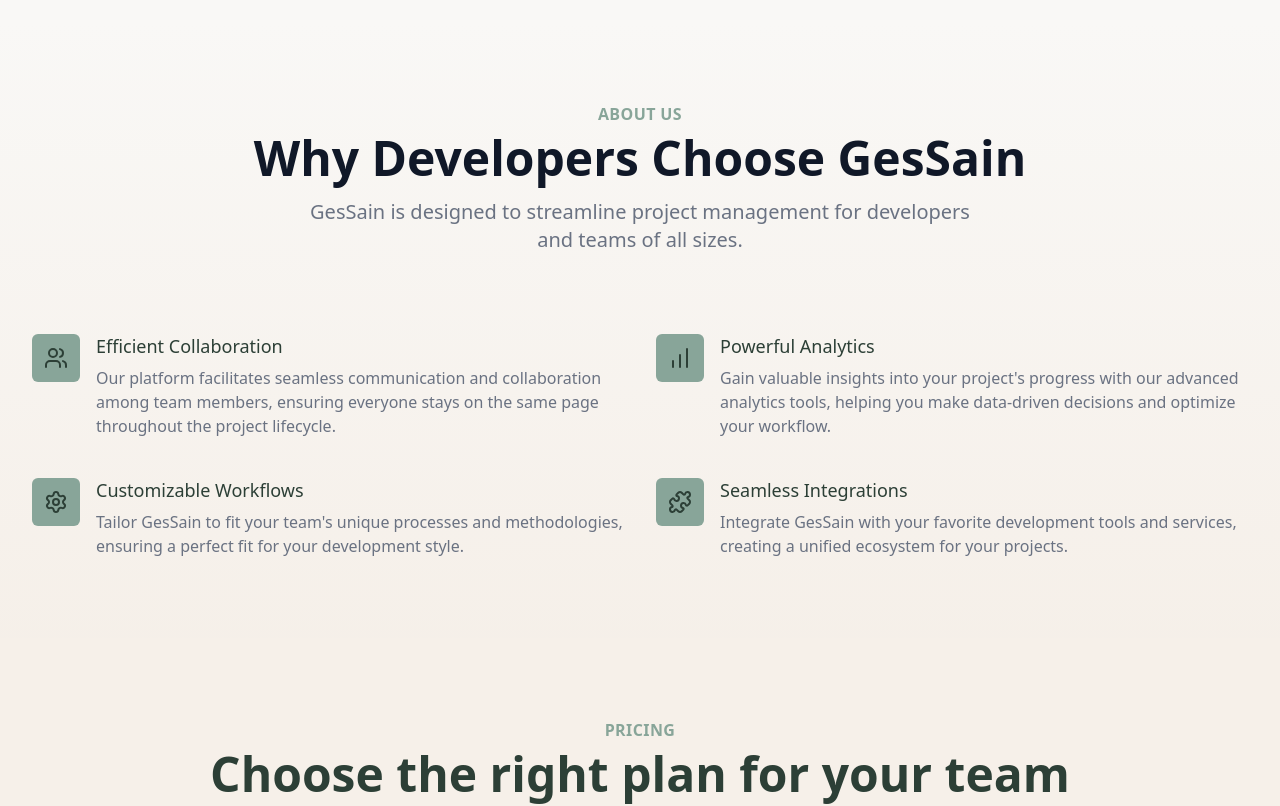
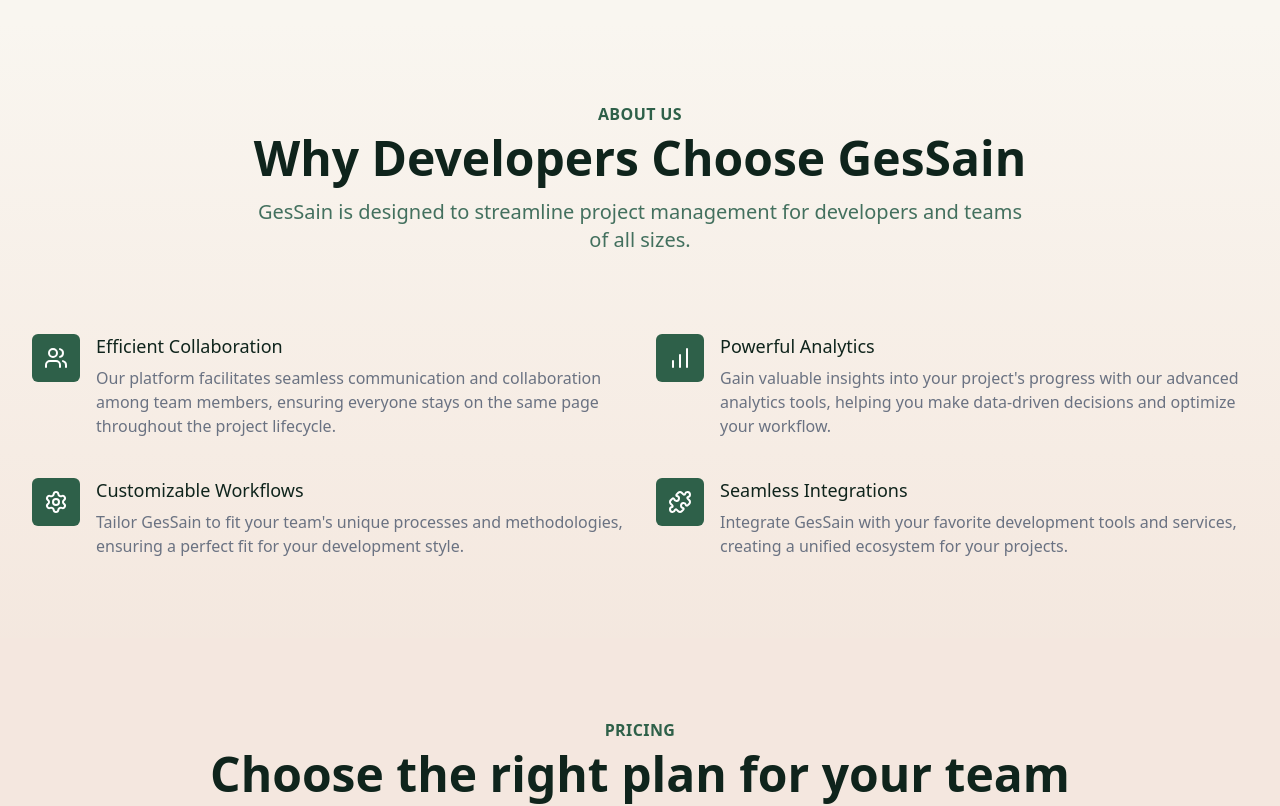
Before and after one commit to Mgtsampayan/Portfolio2026, a Next.js app: page / in a window 1280 px wide. Shown: the part 2420-3226 px from the top of the page. Built offline with nearby package versions, Linux system fonts and the light colour scheme.

Commit message:
feat: Add global styling with nature-inspired color palette, light/dark themes, animations, and an animated About section.

```diff
--- a/app/components/About.tsx
+++ b/app/components/About.tsx
@@ -36,10 +36,10 @@
             <div className="max-w-7xl mx-auto px-4 sm:px-6 lg:px-8">
                 <div className={`lg:text-center transition-all duration-800 ${isVisible ? 'animate-fade-in-up' : 'opacity-0 translate-y-8'}`}>
                     <h2 className="text-base text-primary dark:text-primary font-semibold tracking-wide uppercase">About Us</h2>
-                    <p className="mt-2 text-3xl font-extrabold text-gray-900 dark:text-white sm:text-4xl lg:text-5xl">
+                    <p className="mt-2 text-3xl font-extrabold text-foreground dark:text-foreground sm:text-4xl lg:text-5xl">
                         Why Developers Choose GesSain
                     </p>
-                    <p className="mt-4 max-w-2xl text-xl text-gray-500 dark:text-gray-300 lg:mx-auto">
+                    <p className="mt-4 text-xl text-muted-foreground dark:text-muted-foreground max-w-3xl mx-auto">
                         GesSain is designed to streamline project management for developers and teams of all sizes.
                     </p>
                 </div>
--- a/app/globals.css
+++ b/app/globals.css
@@ -1,11 +1,20 @@
 @import "tailwindcss";
 
 @theme {
-    --color-sage: #8BA49A;
-    --color-warm-honey: #D4A574;
-    --color-stone-white: #FAF9F6;
-    --color-deep-plantation: #2C3E36;
-    --color-deep-sage: #4A635D;
+    /* ═══════════════════════════════════════════════════════════════════════════
+       🌿 SERENE NATURE TONES - Color Palette
+       A calming, nature-inspired palette with excellent light/dark mode contrast
+       ═══════════════════════════════════════════════════════════════════════════ */
+    --color-forest-mist: #7A9E7E;
+    /* Primary: Soft forest green */
+    --color-terracotta-glow: #C4836A;
+    /* Secondary: Warm terracotta accent */
+    --color-warm-cream: #FDF8F3;
+    /* Light background: Warm cream */
+    --color-deep-forest: #1E3A2F;
+    /* Dark text / Dark mode bg base */
+    --color-moss-stone: #4D6B5A;
+    /* Muted green for accents */
 
     /* Semantic Colors Mapping */
     --color-background: hsl(var(--background));
@@ -67,95 +76,101 @@
 }
 
 /*
-  Based on Shadcn UI variables.
-  Converted "Sage & Stone" palette to HSL for compatibility with existing components using hsl(var(--...)).
+  🌿 SERENE NATURE TONES
+  A harmonious palette featuring soft forest greens, warm terracotta accents,
+  and creamy neutrals designed for excellent readability in both light and dark modes.
 */
 @layer base {
     :root {
-        /* Background: Stone White #FAF9F6 -> 45 20% 97% */
-        --background: 45 20% 97%;
+        /* Background: Warm Cream - soft and inviting */
+        --background: 35 45% 96%;
 
-        /* Foreground: Deep Plantation #2C3E36 -> 153 17% 21% */
-        --foreground: 153 17% 21%;
+        /* Foreground: Deep Forest - rich, dark green for excellent readability */
+        --foreground: 156 40% 10%;
 
-        /* Card: White or very light stone */
-        --card: 0 0% 100%;
-        --card-foreground: 153 17% 21%;
+        /* Card: Crisp white with subtle warmth */
+        --card: 40 30% 98%;
+        --card-foreground: 156 40% 10%;
 
         /* Popover */
-        --popover: 0 0% 100%;
-        --popover-foreground: 153 17% 21%;
+        --popover: 40 30% 98%;
+        --popover-foreground: 156 40% 10%;
 
-        /* Primary: Sage Green #8BA49A -> 156 14% 59% */
-        --primary: 156 14% 59%;
-        --primary-foreground: 153 17% 21%;
-        /* Dark text on sage for contrast */
+        /* Primary: Deep Forest Green - rich and bold for great contrast */
+        --primary: 152 35% 28%;
+        --primary-foreground: 0 0% 100%;
 
-        /* Secondary: Warm Honey #D4A574 -> 30 53% 64% */
-        --secondary: 30 53% 64%;
-        --secondary-foreground: 153 17% 21%;
+        /* Secondary: Rich Terracotta - warm and inviting */
+        --secondary: 16 50% 52%;
+        --secondary-foreground: 0 0% 100%;
 
-        /* Muted: Light Grayish Green */
-        --muted: 156 10% 90%;
-        --muted-foreground: 153 10% 40%;
+        /* Muted: Soft sage background with readable dark text */
+        --muted: 130 15% 90%;
+        --muted-foreground: 156 25% 35%;
 
-        /* Accent: Used for hovers, slightly darker stone */
-        --accent: 156 14% 90%;
-        --accent-foreground: 153 17% 21%;
+        /* Accent: Light moss for hovers with dark text */
+        --accent: 130 20% 88%;
+        --accent-foreground: 156 40% 10%;
 
         /* Destructive */
-        --destructive: 0 84.2% 60.2%;
+        --destructive: 0 72% 45%;
+        --destructive-foreground: 0 0% 100%;
+
+        /* Border & Input: Visible but soft borders */
+        --border: 130 12% 75%;
+        --input: 130 12% 75%;
+        --ring: 152 35% 28%;
+
+        --radius: 0.5rem;
+
+        /* Charts: Nature-inspired data visualization with good contrast */
+        --chart-1: 152 35% 28%;
+        /* Deep Forest */
+        --chart-2: 16 50% 52%;
+        /* Rich Terracotta */
+        --chart-3: 156 40% 15%;
+        /* Darkest Forest */
+        --chart-4: 39 65% 55%;
+        /* Warm Gold */
+        --chart-5: 180 30% 40%;
+        /* Deep Eucalyptus */
+    }
+
+    .dark {
+        /* Background: Deep Forest base #1E3A2F -> darker variant */
+        --background: 156 32% 8%;
+        --foreground: 30 40% 95%;
+
+        /* Card: Slightly elevated dark surface */
+        --card: 156 28% 11%;
+        --card-foreground: 30 40% 95%;
+
+        --popover: 156 28% 11%;
+        --popover-foreground: 30 40% 95%;
+
+        /* Primary: Forest Mist - slightly brighter for dark mode */
+        --primary: 127 20% 60%;
+        --primary-foreground: 156 32% 10%;
+
+        /* Secondary: Terracotta - warmer glow in dark */
+        --secondary: 16 45% 62%;
+        --secondary-foreground: 156 32% 10%;
+
+        /* Muted: Deep forest muted */
+        --muted: 156 20% 16%;
+        --muted-foreground: 127 12% 65%;
+
+        /* Accent: Subtle forest highlight */
+        --accent: 156 25% 18%;
+        --accent-foreground: 30 40% 95%;
+
+        --destructive: 0 62% 40%;
         --destructive-foreground: 0 0% 98%;
 
         /* Border & Input */
-        --border: 156 14% 85%;
-        --input: 156 14% 85%;
-        --ring: 156 14% 59%;
-        /* Sage ring */
-
-        --radius: 0.5rem;
-
-        /* Custom Charts - Fallback/Placeholder */
-        --chart-1: 156 14% 59%;
-        --chart-2: 30 53% 64%;
-        --chart-3: 153 17% 21%;
-        --chart-4: 43 74% 66%;
-        --chart-5: 27 87% 67%;
-    }
-
-    .dark {
-        /* Background: Deep Plantation #2C3E36 */
-        --background: 153 17% 10%;
-        /* Darker than pure #2C3E36 for bg */
-        --foreground: 45 20% 97%;
-
-        /* Card: Dark Sage */
-        --card: 153 17% 12%;
-        --card-foreground: 45 20% 97%;
-
-        --popover: 153 17% 12%;
-        --popover-foreground: 45 20% 97%;
-
-        /* Primary: Sage Green (Lightened for dark mode?) or keep same */
-        --primary: 156 14% 59%;
-        --primary-foreground: 153 17% 21%;
-
-        /* Secondary: Warm Honey */
-        --secondary: 30 53% 64%;
-        --secondary-foreground: 153 17% 21%;
-
-        --muted: 153 17% 20%;
-        --muted-foreground: 156 10% 70%;
-
-        --accent: 153 17% 20%;
-        --accent-foreground: 45 20% 97%;
-
-        --destructive: 0 62.8% 30.6%;
-        --destructive-foreground: 0 0% 98%;
-
-        --border: 153 17% 20%;
-        --input: 153 17% 20%;
-        --ring: 156 14% 59%;
+        --border: 156 20% 20%;
+        --input: 156 20% 20%;
+        --ring: 127 20% 60%;
     }
 }
 
```
